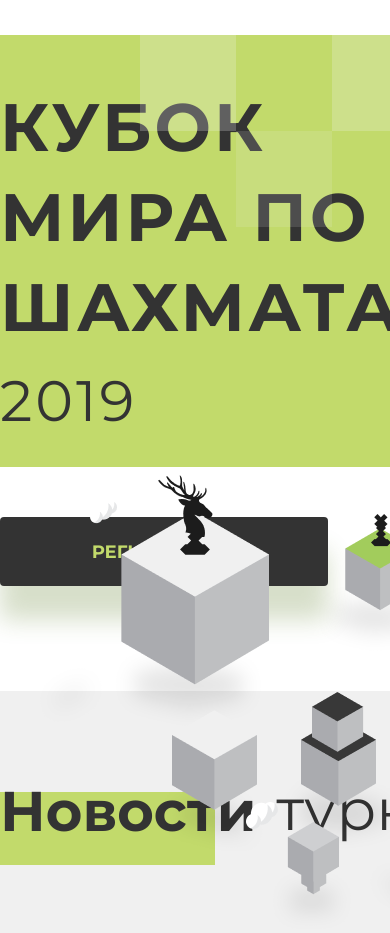
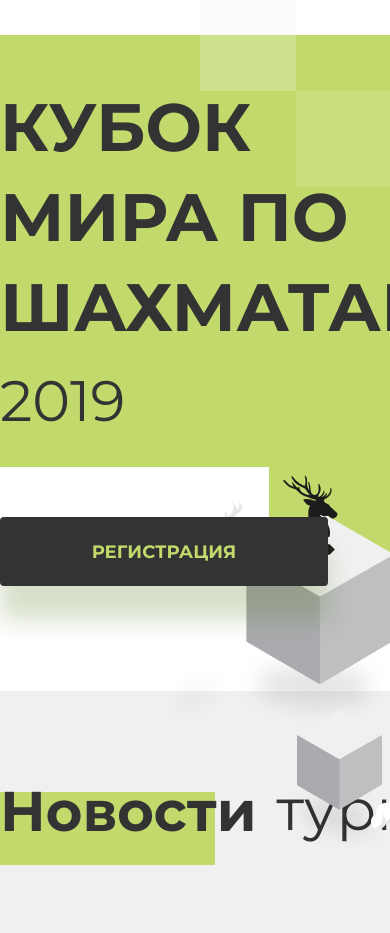
Before and after one commit to milak00/learning-project, a plain HTML site: page index.html in a window 390 px wide. Shown: the part 109-1042 px from the top of the page. Drawn offline with Linux system fonts and the light colour scheme; files whose address does not match are found by name.

Commit message:
1.3 первый квартал (переделка обложки макета под 2к и 4к)

```diff
--- a/blocks/cover/backgroundImage/coverBackgroundImage.css
+++ b/blocks/cover/background-white/coverBackgroundWhite.css
@@ -1,13 +1,14 @@
-.cover__background-image {
+.cover__background-white {
     background: #ffffff;
     width: 498px;
     height: 457px;
     position: absolute;
     right: 0;
+    margin-right: -251px;
 }
 
 @media(max-width: 1710px) {
-    .cover__background-image {
+    .cover__background-white {
         display: none;
     }
 }
--- a/blocks/cover/backgroundApply/coverBackgroundApply.css
+++ b/blocks/cover/backgroundApply/coverBackgroundApply.css
@@ -2,8 +2,8 @@
     background: #ffffff;
     width: 737px;
     height: 175px;
-    position: relative;
-    float: left;
+    position: absolute;
+    margin-left: -251px;
 }
 
 @media(max-width: 1500px) {
--- a/blocks/content/backgroundImage1/contentBackgroundImage1.css
+++ b/blocks/cover/backgroundImage1/coverBackgroundImage1.css
@@ -1,14 +1,15 @@
-.background-image-1 {
+.cover__background-image-1 {
     background: url(../../../assets/img/backgrondImage1/checkerboard.png) no-repeat;
     width: 768px;
     height: 192px;
     position: absolute;
-    left: 975px;
+    right: 0;
+    margin: -40px -60px 0 0;
     z-index: 0;
 }
 
 @media(max-width: 1660px) {
-    .background-image-1 {
+    .cover__background-image-1 {
         left: auto;
         right: 0;
         width: 678px;
@@ -16,14 +17,14 @@
 }
 
 @media(max-width: 1120px) {
-    .background-image-1 {
+    .cover__background-image-1 {
         background: url(../../../assets/img/backgrondImage1/checkerboard-mobile.png) no-repeat;
         width: 490px;
     }
 }
 
 @media(max-width: 991px) {
-    .background-image-1 {
+    .cover__background-image-1 {
         background: url(../../../assets/img/backgrondImage1/checkerboard.png) no-repeat;
         width: 250px;
     }
--- a/blocks/content/backgroundImage2/contentBackgroundImage2.css
+++ b/blocks/cover/backgroundImage2/coverBackgroundImage2.css
@@ -1,16 +1,15 @@
-.background-image-2 {
+.cover__background-image-2 {
     background: url(../../../assets/img/backgrondImage2/image.png);
     width: 692px;
     height: 638px;
     right: 0;
-    top: 144px;
     z-index: 1;
-    margin-left: 170px;
+    margin-right: -125px;
     position: absolute;
 }
 
 @media(max-width: 1550px) {
-    .background-image-2 {
+    .cover__background-image-2 {
         left: auto;
         right: 0;
         width: 460px;
@@ -18,13 +17,13 @@
 }
 
 @media(max-width: 1120px) {
-    .background-image-2 {
+    .cover__background-image-2 {
         width: 295px;
     }
 }
 
 @media(max-width: 991px) {
-    .background-image-2 {
+    .cover__background-image-2 {
         top: 333px;
         width: 384px;
     }
--- a/blocks/cover/date/coverDate.css
+++ b/blocks/cover/date/coverDate.css
@@ -1,7 +1,6 @@
 .cover__date {
     display: flex;
     justify-content: flex-end;
-    width: 100%;
     height: 54px;
     flex-wrap: wrap;
 }
--- a/blocks/cover/registration/coverRegistration.css
+++ b/blocks/cover/registration/coverRegistration.css
@@ -3,13 +3,14 @@
     border: 0;
     border-radius: 4px;
     box-shadow: 0 34px 24px 0 rgba(88, 121, 34, 0.24);
-    width: 328px;
+    min-width: 328px;
     height: 69px;
-    margin: 50px 149px 0 0;
+    margin: 50px 209px 56px 0;
     font-family: 'Montserrat', sans-serif;
     color: #C2DA6B;
     font-weight: bold;
     text-transform: uppercase;
     font-size: 18px;
     cursor: pointer;
+    z-index: 1;
 }
--- a/blocks/cover/socialMedia/coverSocialMedia.css
+++ b/blocks/cover/socialMedia/coverSocialMedia.css
@@ -1,6 +1,6 @@
 .cover__social-media {
-    width: 148px;
     display: flex;
     justify-content: space-between;
-    margin: 105px 0 0 60px;
+    margin-top: 85px;
+    width: 148px;
 }
--- a/blocks/cover/title/coverTitle.css
+++ b/blocks/cover/title/coverTitle.css
@@ -2,7 +2,6 @@
     color: #333333;
     font-family: 'Montserrat', sans-serif;
     font-style: normal;
-    letter-spacing: 3px;
     font-weight: 700;
     font-size: 87px;
     line-height: 110px;
--- a/blocks/header/backgroudItem/headerBackgroudItem.css
+++ b/blocks/header/backgroudItem/headerBackgroudItem.css
@@ -6,6 +6,7 @@
     right: 0;
     top: 0;
     z-index: 1;
+    margin-right: -251px;
 }
 
 @media(max-width: 1710px) {
--- a/blocks/header/header.css
+++ b/blocks/header/header.css
@@ -1,5 +1,6 @@
 .header {
     display: flex;
+    position: relative;
     width: 100%;
     height: 144px;
     align-items: center;
--- a/index.html
+++ b/index.html
@@ -2,7 +2,8 @@
 <html lang="en">
 <head>
     <meta charset="UTF-8">
-    <meta name="viewport" content="width=device-width, user-scalable=no, initial-scale=1.0, maximum-scale=1.0, minimum-scale=1.0">
+    <meta name="viewport"
+          content="width=device-width, user-scalable=no, initial-scale=1.0, maximum-scale=1.0, minimum-scale=1.0">
     <meta http-equiv="X-UA-Compatible" content="ie=edge">
     <link rel="stylesheet" type="text/css" href="blocks/header/header.css">
     <link rel="stylesheet" type="text/css" href="style.css">
@@ -41,7 +42,7 @@
     <link rel="stylesheet" type="text/css" href="blocks/cover/info/coverInfo.css">
     <link rel="stylesheet" type="text/css" href="blocks/cover/title/coverTitle.css">
     <link rel="stylesheet" type="text/css" href="blocks/cover/backgroundApply/coverBackgroundApply.css">
-    <link rel="stylesheet" type="text/css" href="blocks/cover/backgroundImage/coverBackgroundImage.css">
+    <link rel="stylesheet" type="text/css" href="blocks/cover/background-white/coverBackgroundWhite.css">
     <link rel="stylesheet" type="text/css" href="blocks/news/news.css">
     <link rel="stylesheet" type="text/css" href="blocks/news/image/newsImage.css">
     <link rel="stylesheet" type="text/css" href="blocks/news/title/newsTitle.css">
@@ -57,8 +58,8 @@
     <link rel="stylesheet" type="text/css" href="blocks/news/description/newsDescription.css">
     <link rel="stylesheet" type="text/css" href="blocks/news/background/newsBackgroundGray.css">
     <link rel="stylesheet" type="text/css" href="blocks/news/background/newsBackgroundGreen.css">
-    <link rel="stylesheet" type="text/css" href="blocks/content/backgroundImage1/contentBackgroundImage1.css">
-    <link rel="stylesheet" type="text/css" href="blocks/content/backgroundImage2/contentBackgroundImage2.css">
+    <link rel="stylesheet" type="text/css" href="blocks/cover/backgroundImage1/coverBackgroundImage1.css">
+    <link rel="stylesheet" type="text/css" href="blocks/cover/backgroundImage2/coverBackgroundImage2.css">
     <link rel="stylesheet" type="text/css" href="blocks/content/backgroundImage4/contentBackgroundImage4.css">
     <link rel="stylesheet" type="text/css" href="blocks/content/backgroundImage5/contentBackgroundImage5.css">
     <link rel="stylesheet" type="text/css" href="blocks/content/backgroundImage6/contentBackgroundImage6.css">
@@ -154,7 +155,6 @@
     <div class="cover">
         <div class="container">
             <div class="cover__row">
-                <div class="cover__background-image"></div>
                 <h1 class="cover__title">
                     Кубок мира по шахматам
                     <strong>2019</strong>
@@ -173,18 +173,13 @@
                     </div>
                     <div class="cover__place">Ханты-Мансийск</div>
                 </div>
-                <div class="background-image-1"></div>
-                <div class="background-image-2"></div>
-
+                <div class="cover__background-white"></div>
+                <div class="cover__background-image-1"></div>
+                <div class="cover__background-image-2"></div>
             </div>
-        </div>
+            <div class="cover__row">
                 <div class="cover__background-apply"></div>
-        <div class="cover__item">
-            <div class="container">
-                <div class="cover__info">
                 <button class="cover__registration">Регистрация</button>
-                </div>
-                <div class="cover__row-description">
                         <div class="cover__social-media">
                             <a href="twitter.com" class="link">
                                 <img src="assets/img/coverSocialMedia/twitter.png" alt="Twitter">
@@ -209,7 +204,6 @@
                                 <strong>октября</strong>
                             </div>
                             <div class="cover__place">Ханты-Мансийск</div>
-                    </div>
                         </div>
             </div>
         </div>
```
Lines whose indentation alone changed are shown as unchanged.
